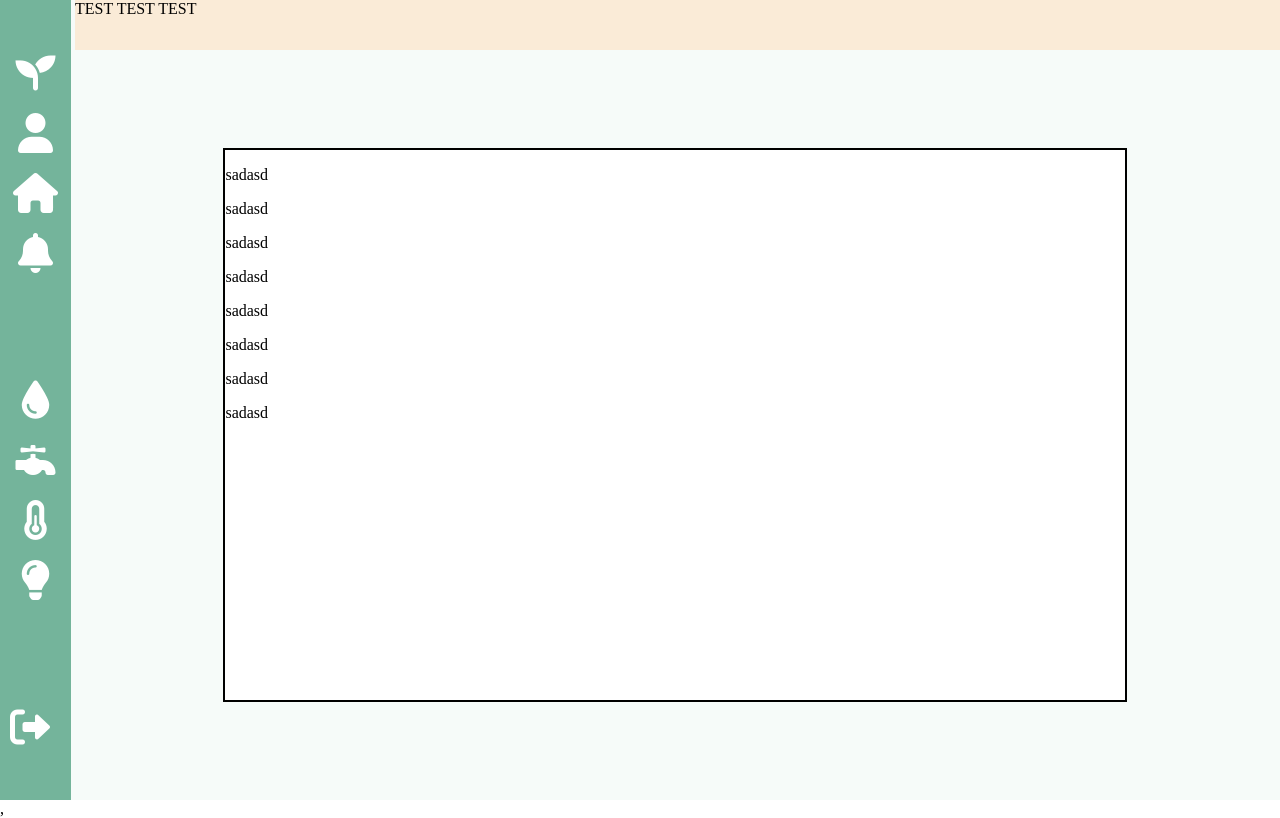
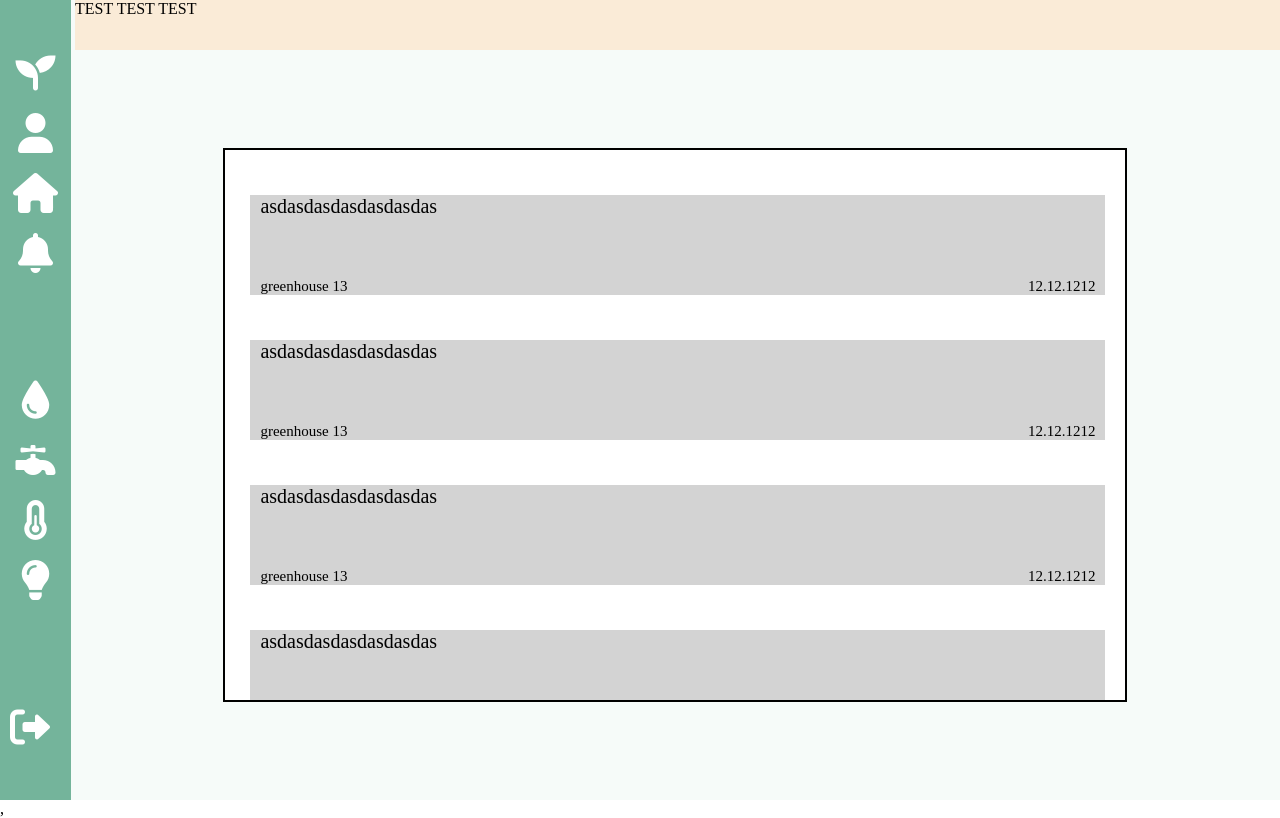
Before and after one commit to phantomFaith4/greenhouse-app, a React (Create React App) app in the folder Client/: page /notifications in a window 1280 px wide. Built offline with nearby package versions, Linux system fonts and the light colour scheme.

Commit message:
front-end notification work

```diff
--- /dev/null
+++ b/Client/src/components/bigNotificationComponent/BigNotification.jsx
@@ -0,0 +1,14 @@
+import React from 'react'
+import './bigNotification.css';
+
+export default function BigNotification() {
+  return (
+    <div className='bigNotification'>
+       <p className='bigNotificationText'>
+         asdasdasdasdasdasdas
+        </p>
+        <span className='bigLocation'>greenhouse 13</span>
+        <span className='bigTime'>12.12.1212</span>
+    </div>
+  )
+}
--- /dev/null
+++ b/Client/src/components/bigNotificationComponent/bigNotification.css
@@ -0,0 +1,27 @@
+.bigNotification{
+    width: 95%;
+    background-color: lightgrey;
+    height: 100px;
+    margin-top: 5%;
+    margin-left: 25px;
+    margin-right: 5px;
+    position: relative;
+}
+.bigNotificationText{
+    font-size: 20px;
+    margin: 10px;
+}
+.bigTime {
+    position: absolute;
+    bottom: 0;
+    right: 0;
+    margin: 0;
+    margin-right: 10px;
+    font-size: 15px;
+}
+.bigLocation{
+    position: absolute;
+    bottom:0;
+    margin-left: 10px;
+    font-size: 15px;
+}
--- a/Client/src/pages/notificationPage/NotificationPage.jsx
+++ b/Client/src/pages/notificationPage/NotificationPage.jsx
@@ -2,7 +2,7 @@ import React from 'react'
 import './notificationPage.css';
 import Sidebar from  '../../components/sidebarComponent/Sidebar';
 import Topbar from '../../components/topbarComponent/Topbar';
-
+import BigNotification from '../../components/bigNotificationComponent/BigNotification';
 
 export default function NotificationPage() {
   return (
@@ -11,10 +11,12 @@ export default function NotificationPage() {
         <Topbar />
         <div className='notificationContainer'>
             <div className='notificationsComponentsDiv'>
-               <p>sadasd</p>
-               <p>sadasd</p><p>sadasd</p>
-               <p>sadasd</p><p>sadasd</p><p>sadasd</p>
-               <p>sadasd</p><p>sadasd</p>
+              <BigNotification />
+              <BigNotification />
+              <BigNotification />
+              <BigNotification />
+              <BigNotification />
+              <BigNotification />
             </div>
         </div>
     </div>
--- a/Client/src/pages/notificationPage/notificationPage.css
+++ b/Client/src/pages/notificationPage/notificationPage.css
@@ -15,4 +15,5 @@
     height: 550px;
     border: 2px solid black;
     background-color: white;
+    overflow-y: scroll;
 }
```
